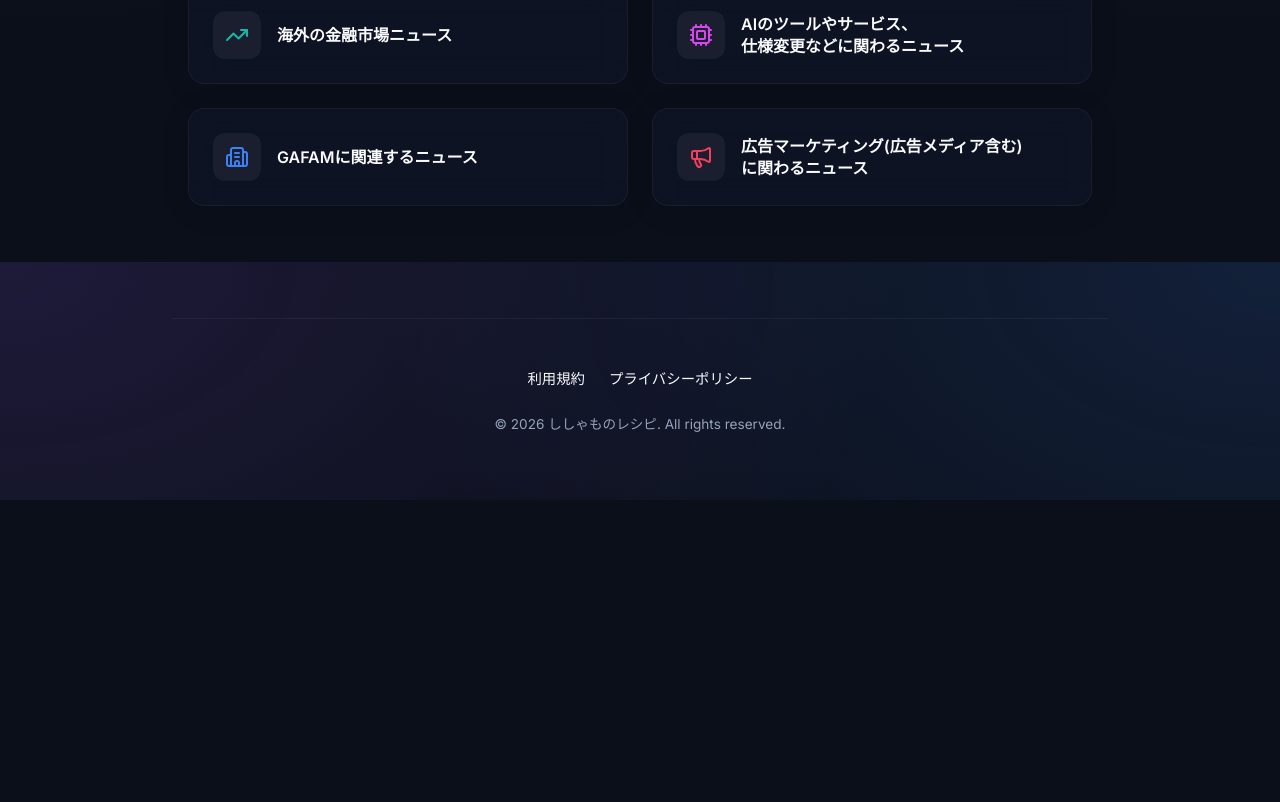
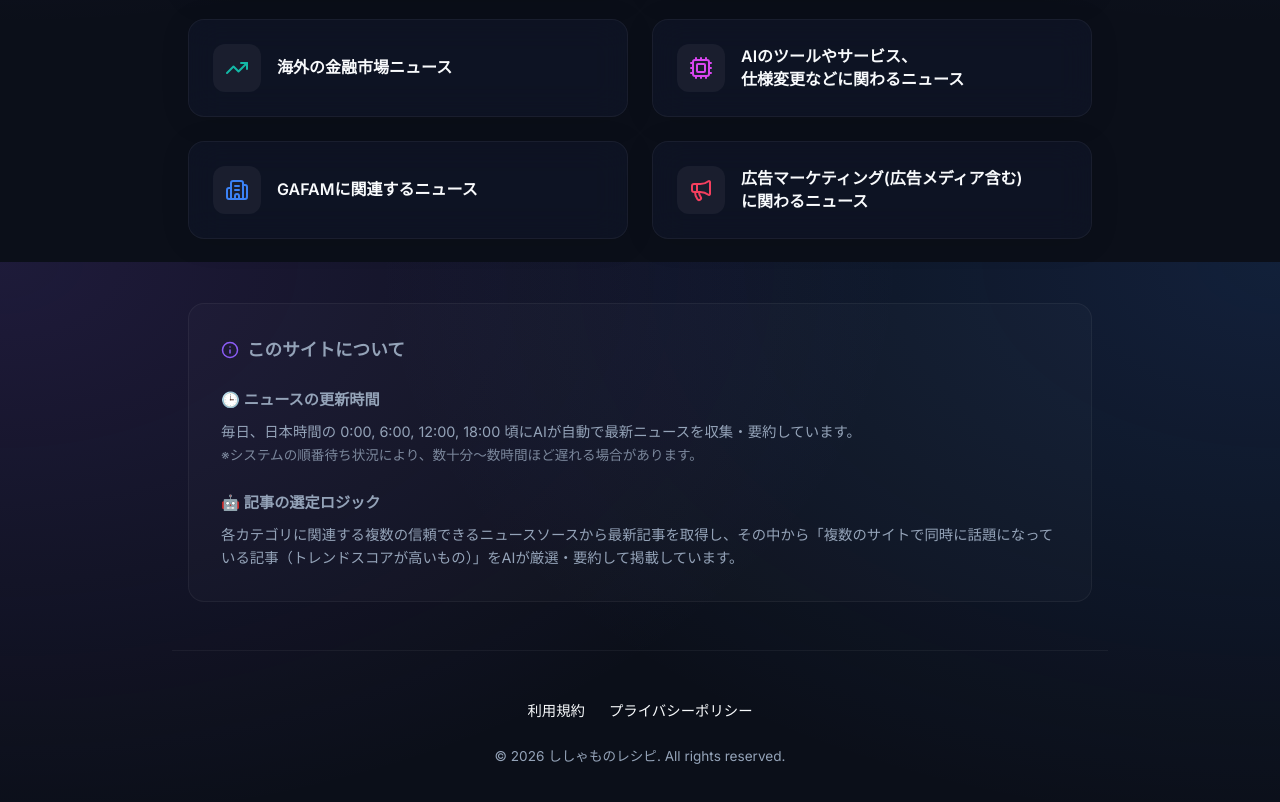
Before and after one commit to shisamonorecipes-dev/news-curation-app, a React (Vite) app: page / in a window 1280 px wide. Shown: the part 538-1340 px from the top of the page. Before the commit the page ends 1038 px from the top, so only its background shows below. Built offline with nearby package versions, Linux system fonts and the light colour scheme.

Commit message:
Add instruction text and informational section about update logic

```diff
--- a/src/pages/Portal.jsx
+++ b/src/pages/Portal.jsx
@@ -1,6 +1,6 @@
 import React from 'react';
 import { Link } from 'react-router-dom';
-import { Gamepad2, Landmark, Globe2, TrendingUp, Cpu, Wrench, Building2, Megaphone, Newspaper } from 'lucide-react';
+import { Gamepad2, Landmark, Globe2, TrendingUp, Cpu, Building2, Megaphone, Info } from 'lucide-react';
 
 export const CATEGORIES = [
   { id: 'game', name: 'ゲーム業界', icon: Gamepad2, color: '#9b87f5' },
@@ -18,7 +18,8 @@ export default function Portal() {
     <div className="portal-container" style={{ width: '100%', maxWidth: '1000px', margin: '0 auto', padding: '1rem' }}>
       <header className="header" style={{ textAlign: 'center', marginBottom: '4rem', marginTop: '2rem' }}>
         <h1 className="logo text-gradient" style={{ fontSize: '3.5rem', marginBottom: '1rem' }}>Curation.AI</h1>
-        <p className="subtitle" style={{ color: 'var(--text-secondary)', fontSize: '1.2rem' }}>話題のニュースをAIがピックアップ</p>
+        <p className="subtitle" style={{ color: 'var(--text-secondary)', fontSize: '1.2rem', marginBottom: '0.5rem' }}>話題のニュースをAIがピックアップ</p>
+        <p style={{ color: 'var(--text-muted)', fontSize: '0.95rem', margin: 0 }}>見たいニュースのカテゴリをクリック(またはタップ)してください</p>
       </header>
 
       <div className="portal-grid-layout" style={{ marginBottom: '4rem' }}>
@@ -51,6 +52,24 @@ export default function Portal() {
           </Link>
         ))}
       </div>
+
+      <section className="portal-notes" style={{
+        background: 'rgba(255,255,255,0.02)', border: '1px solid rgba(255,255,255,0.05)',
+        borderRadius: '16px', padding: '2rem', marginTop: '4rem', color: 'var(--text-muted)',
+        fontSize: '0.9rem', lineHeight: '1.6'
+      }}>
+        <h3 style={{ color: 'var(--text-primary)', fontSize: '1.1rem', marginBottom: '1.5rem', display: 'flex', alignItems: 'center', gap: '0.5rem', fontWeight: '600' }}>
+          <Info size={18} color="var(--primary)" /> このサイトについて
+        </h3>
+        <div style={{ marginBottom: '1.5rem' }}>
+          <h4 style={{ color: 'var(--text-secondary)', marginBottom: '0.5rem', fontSize: '0.95rem', fontWeight: '600' }}>🕒 ニュースの更新時間</h4>
+          <p style={{ margin: 0 }}>毎日、日本時間の 0:00, 6:00, 12:00, 18:00 頃にAIが自動で最新ニュースを収集・要約しています。<br/><span style={{ fontSize: '0.85rem', opacity: 0.8 }}>※システムの順番待ち状況により、数十分〜数時間ほど遅れる場合があります。</span></p>
+        </div>
+        <div>
+          <h4 style={{ color: 'var(--text-secondary)', marginBottom: '0.5rem', fontSize: '0.95rem', fontWeight: '600' }}>🤖 記事の選定ロジック</h4>
+          <p style={{ margin: 0 }}>各カテゴリに関連する複数の信頼できるニュースソースから最新記事を取得し、その中から「複数のサイトで同時に話題になっている記事（トレンドスコアが高いもの）」をAIが厳選・要約して掲載しています。</p>
+        </div>
+      </section>
     </div>
   );
 }
```
